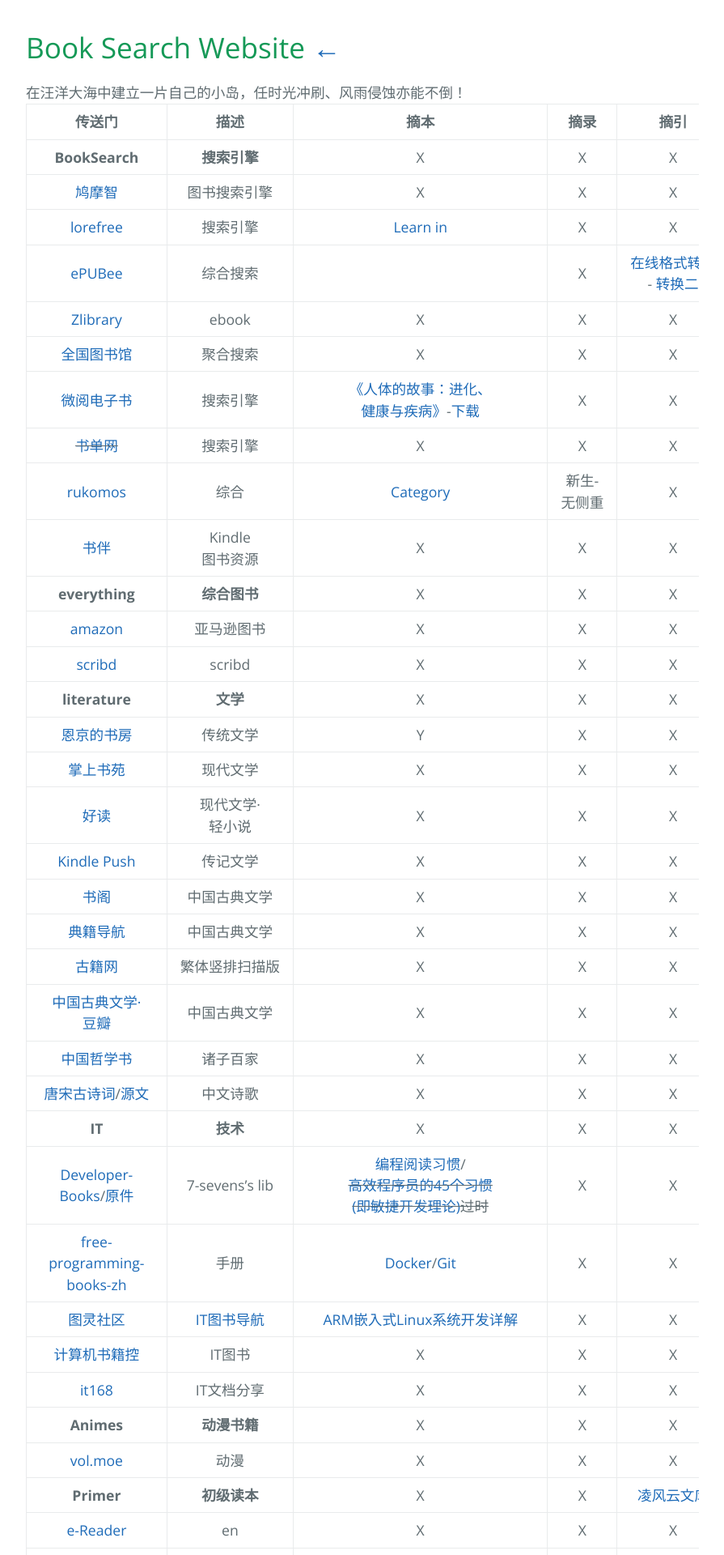
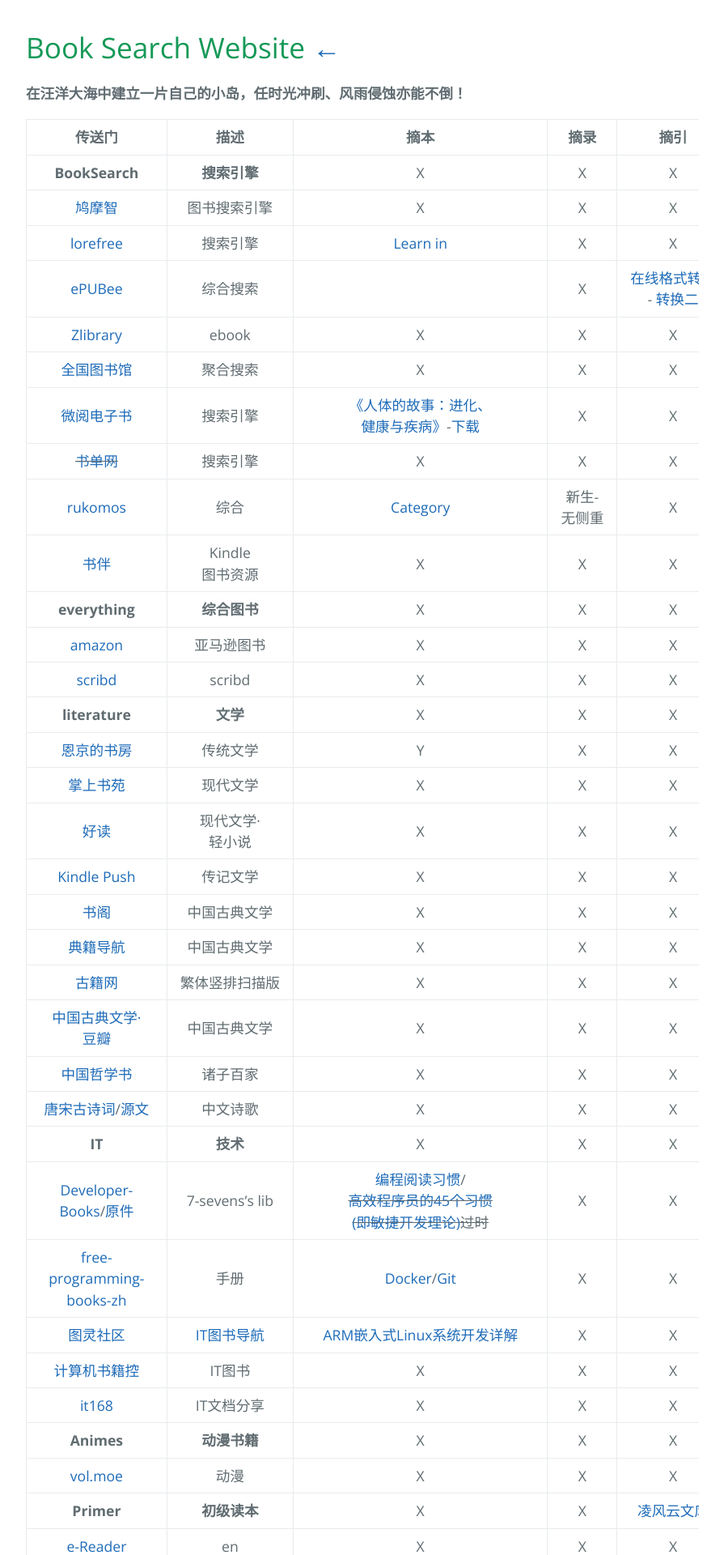
Before and after one commit to AmbroseRen/test, a Jekyll site: the page built from Library/BookSearch.md, in a window 1280 px wide. Shown: the top 1920 px of the page at 81% size, without its empty margins (192-1087 px from the left). Built offline with Jekyll 4.4.1, drawn with Linux system fonts in a browser that asks for light colours; our own code applies the rules of GitHub Pages for plain Markdown files; the repository's description, which GitHub fills in, is left out.

Commit message:
Update BookSearch.md

```diff
--- a/Library/BookSearch.md
+++ b/Library/BookSearch.md
@@ -1,6 +1,6 @@
 # Book Search Website [←](index.md)
 
-<font face="楷体">在汪洋大海中建立一片自己的小岛，任时光冲刷、风雨侵蚀亦能不倒！</font>
+<b><font face="楷体">在汪洋大海中建立一片自己的小岛，任时光冲刷、风雨侵蚀亦能不倒！</font></b>
 
 | 传送门 | 描述 | 摘本 | 摘录 | 摘引 |
 |:---:|:---:|:---:|:---:|:---:|
```
